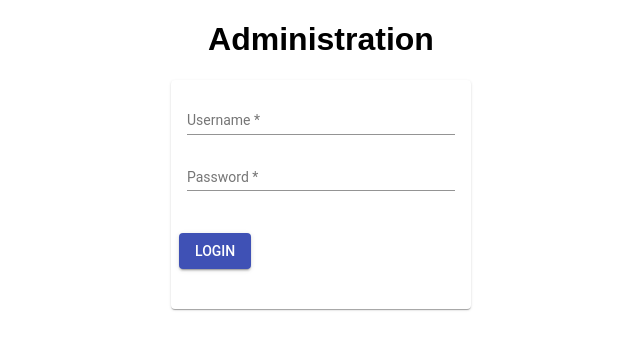
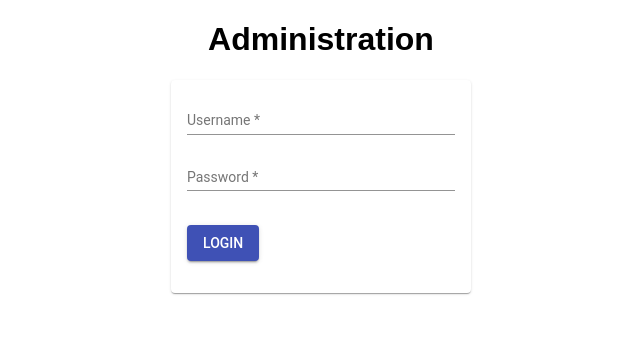
Before and after one commit to garbagcollect/admin-frontend, an Angular app: page / in a window 1280 px wide. Shown: the top 350 px of the page, without its empty margins (319-959 px from the left). Built offline with nearby package versions, Linux system fonts and the light colour scheme.

Commit message:
manage errors

```diff
--- a/src/app/login/login.component.html
+++ b/src/app/login/login.component.html
@@ -9,9 +9,10 @@
         <input matInput type="password" placeholder="Password" formControlName="password">
       </mat-form-field>
     </mat-card-content>
-    <mat-card-actions>
+    <mat-card-actions class="login-actions">
       <button mat-raised-button color="primary">LOGIN</button>
     </mat-card-actions>
+    <mat-error *ngIf="error">{{error}}</mat-error>
 
   </form>
 </mat-card>
--- a/src/app/login/login.component.scss
+++ b/src/app/login/login.component.scss
@@ -6,3 +6,9 @@
 .login-content>* {
   width: 100%;
 }
+
+.login-actions {
+  margin-left: 0;
+  margin-right: 0;
+  padding: 0;
+}
--- a/src/app/login/login.component.ts
+++ b/src/app/login/login.component.ts
@@ -10,6 +10,7 @@ import { AuthenticationService } from '../_services/authentication.service';
 })
 export class LoginComponent implements OnInit {
   loginForm: FormGroup;
+  error: String;
 
   constructor(
     private formBuilder: FormBuilder,
@@ -35,7 +36,7 @@ export class LoginComponent implements OnInit {
           console.info(data)
         },
         error => {
-          console.error(error)
+          this.error = error.statusText;
         });
   }
 
```
